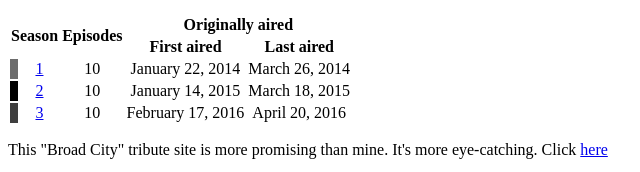
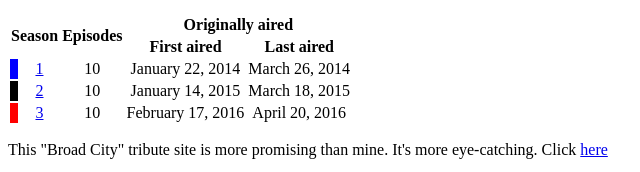
Before and after one commit to doodlebugglove/personal-website, a plain HTML site: page index.html in a window 1280 px wide. Shown: the part 787-959 px from the top of the page, 0-640 px from the left. Drawn offline with Linux system fonts and the light colour scheme; files whose address does not match are found by name.

Commit message:
Update index.html

```diff
--- a/index.html
+++ b/index.html
@@ -26,7 +26,7 @@
 <th>Last aired</th>
 </tr>
 <tr>
-<td style="background:#6c6c6c"></td>
+<td style="background:#0000ff;"></td>
 <td><a href="/wiki/List_of_Broad_City_episodes#Season_1_.282014.29" title="List of Broad City episodes">1</a></td>
 <td>10</td>
 <td>January&#160;22,&#160;2014<span style="display:none">&#160;(<span class="bday dtstart published updated">2014-01-22</span>)</span></td>
@@ -40,7 +40,7 @@
 <td>March&#160;18,&#160;2015<span style="display:none">&#160;(<span class="dtend">2015-03-18</span>)</span></td>
 </tr>
 <tr>
-<td style="background:#3f3f3f;"></td>
+<td style="background:#ff0000;"></td>
 <td><a href="/wiki/List_of_Broad_City_episodes#Season_3_.282016.29" title="List of Broad City episodes">3</a></td>
 <td>10</td>
 <td>February&#160;17,&#160;2016<span style="display:none">&#160;(<span class="bday dtstart published updated">2016-02-17</span>)</span></td>
```
